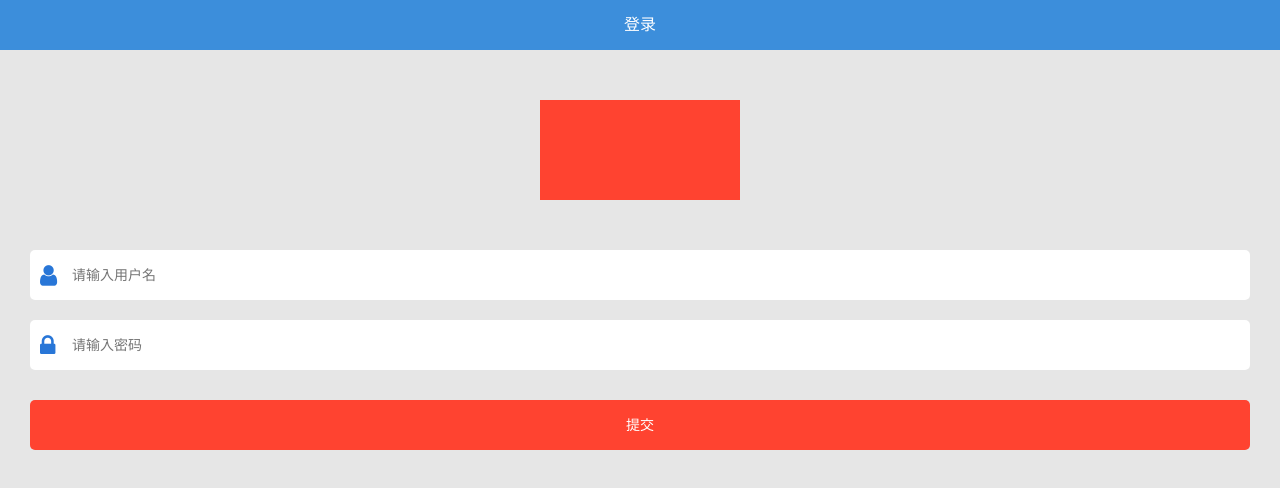
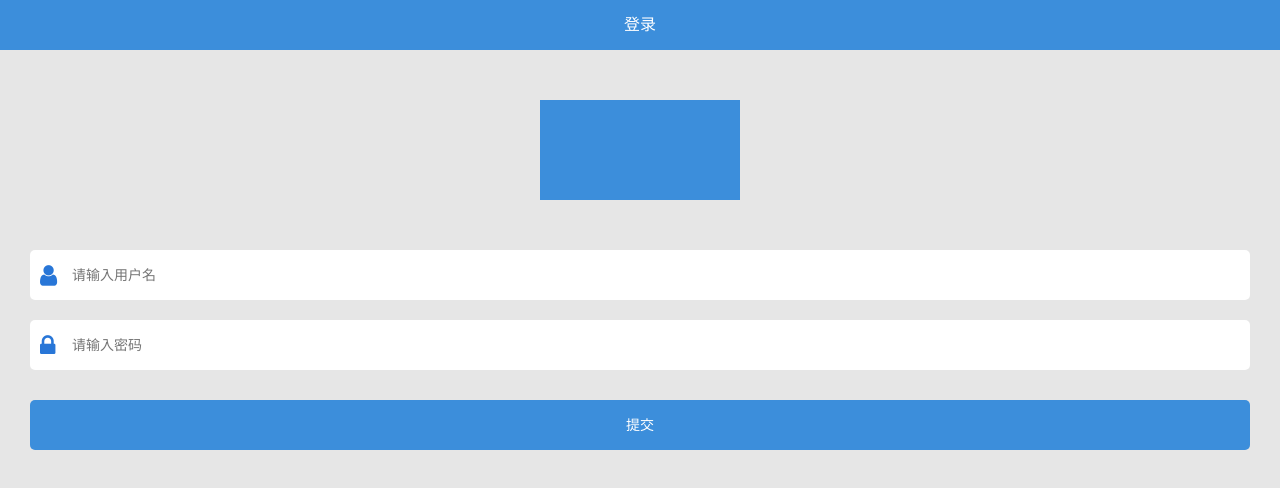
Before and after one commit to zenghongyujia123/openport-wechat, a website: page web/c_wechat/views/page_signin.client.view.html in a window 1280 px wide. Drawn offline with nearby package versions, Linux system fonts and the light colour scheme; files that its build step writes are made by us from their sources; files whose address does not match are found by name.

Commit message:
Update page signin style

```diff
--- a/web/c_wechat/lesses/page_signin.client.style.less
+++ b/web/c_wechat/lesses/page_signin.client.style.less
@@ -2,7 +2,7 @@
   .o-page-body {
     .o-logo {
       width: 200px;
-      background-color: #ff4330;
+      background-color: #3c8edb;
       margin: 50px auto;
       height: 100px;
     }
@@ -35,7 +35,7 @@
       text-align: center;
       line-height: 50px;
       color: white;
-      background-color: #ff4330;
+      background-color: #3c8edb;
     }
   }
 }
```
Also changed, not shown: web/c_wechat/css/page_signin.client.style.css.
